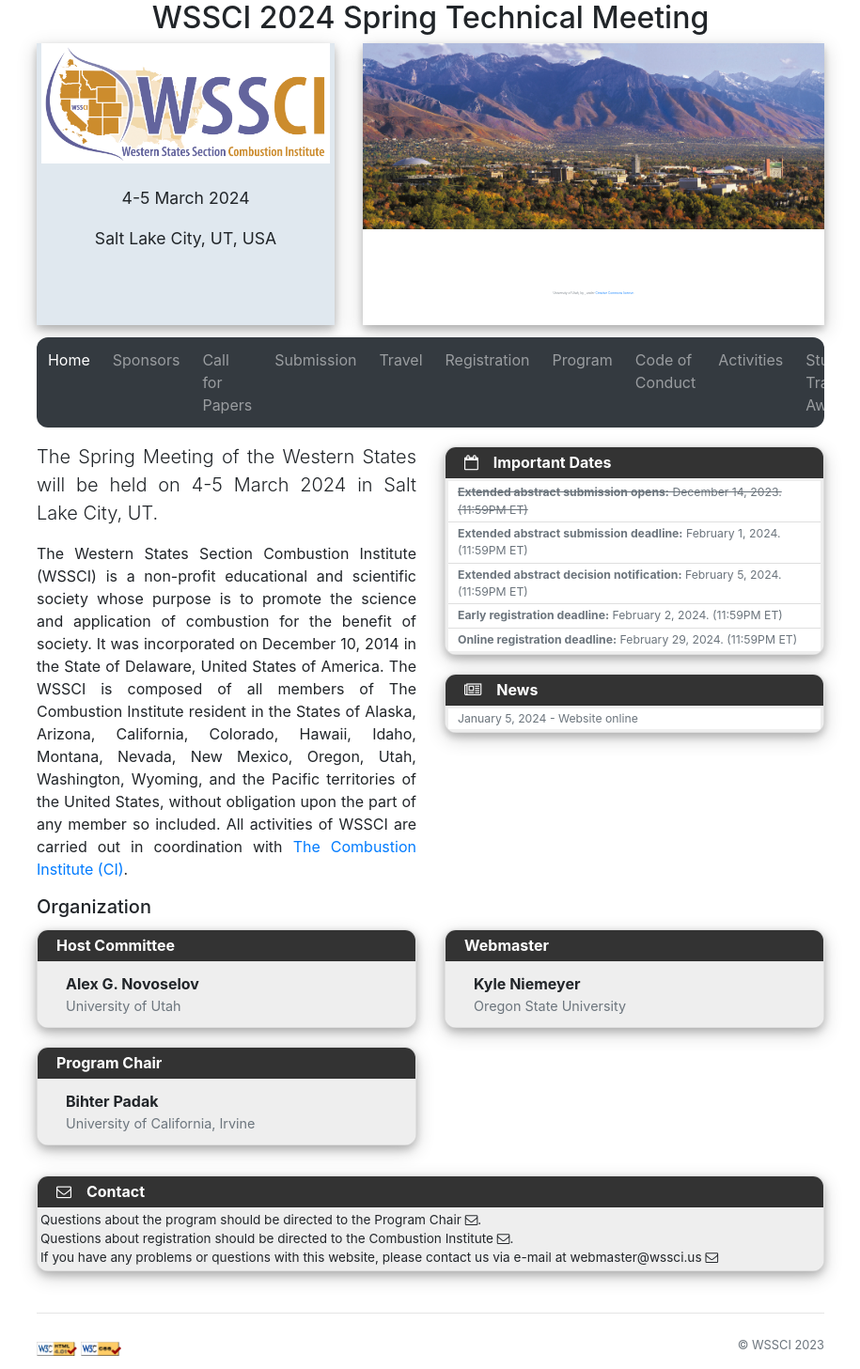
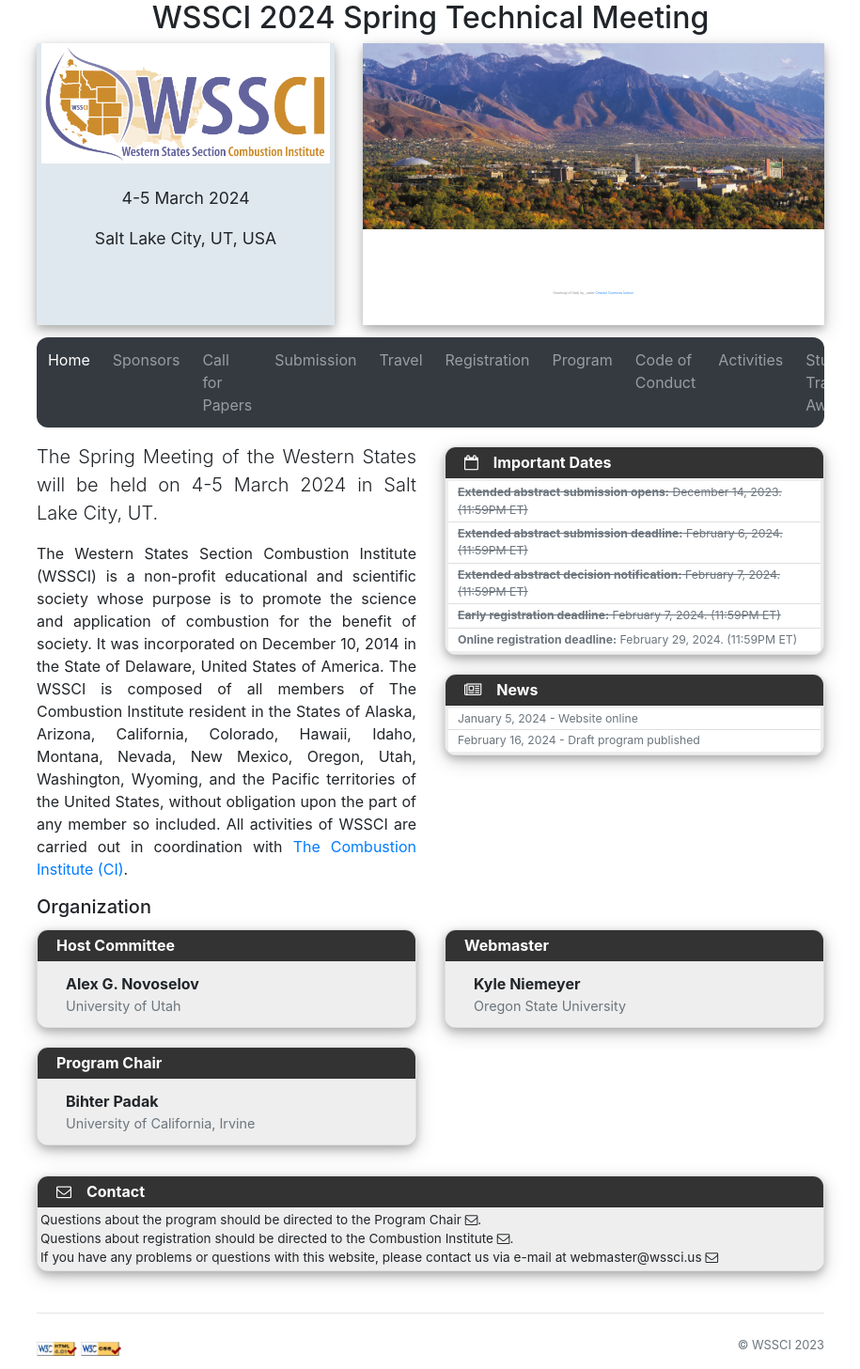
Before and after one commit to wssci/spring-2024-meeting, a Jekyll site: the page built from index.md, in a window 1280 px wide. Shown: the whole page at 94% size, without its empty margins (182-1097 px from the left). Built offline with Jekyll 4.4.1, drawn with Linux system fonts in a browser that asks for light colours.

Commit message:
adds program

```diff
--- a/registration.md
+++ b/registration.md
@@ -21,5 +21,5 @@ The difference in registration fees between members and non-members is used to r
 
 #### Deadlines
 
-- Early registration deadline: 2 February 2024
+- Early registration deadline: 7 February 2024
 - Online registration deadline: 29 February 2024
```
Also changed, not shown: _data/conference.yml (+9 -9 lines), 1 other file.
